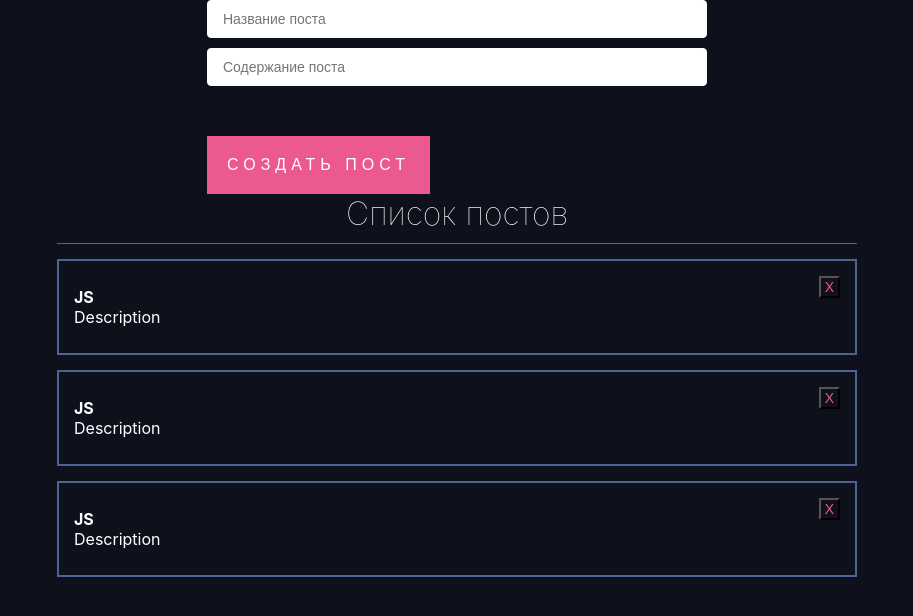
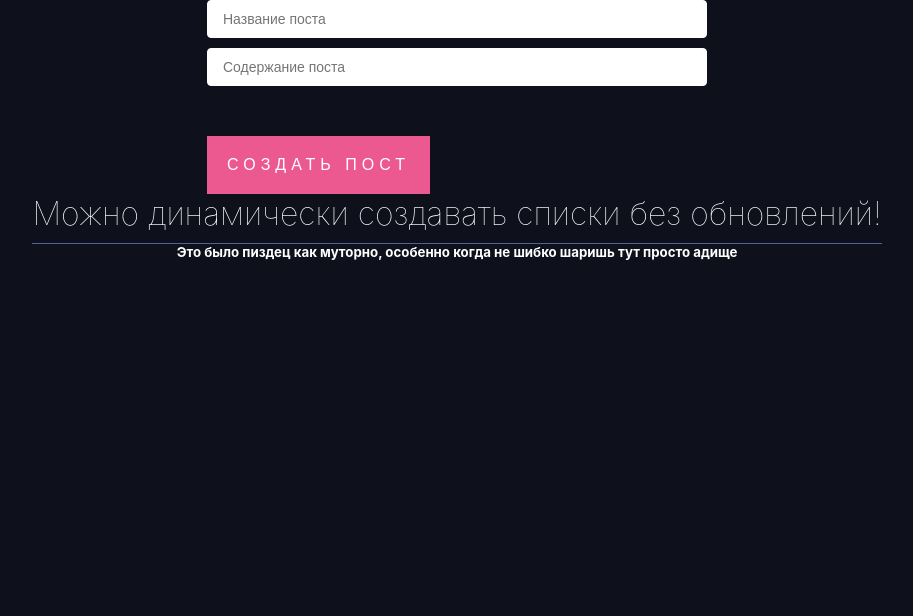
Before and after one commit to OniGrayFox/First_App_React, a React (Create React App) app: page / in a window 1280 px wide. Shown: the top 616 px of the page, without its empty margins (183-1096 px from the left). Built offline with nearby package versions, Linux system fonts and the light colour scheme.

Commit message:
Update 5 files

```diff
--- a/src/App.js
+++ b/src/App.js
@@ -6,28 +6,35 @@ import Regform from "./RegForm"
 import CustomInput from "./CustomInput";
 import PostItem from "./PostItems";
 import PostList from "./PostList";
-import PostInput from "./PostInput";
+import PostForm from "./PostForm";
 
 
 
 
 
 function App() {
- const [posts , setPosts] = useState([
-  {id: 1 , title: "JS", body: "Description"},
-  {id: 1 , title: "JS", body: "Description"},
-  {id: 1 , title: "JS", body: "Description"},
- ])
+
+  const [posts , setPosts] = useState([])
+
+  const createPost = (newPost) =>{
+    setPosts(...posts, newPost )
+  }
+
+
+
+
+
+
   return (
 
     <div>
-      <PostInput/>
-      <PostList posts={posts} title = "Cписок постов"/>
+      <PostForm create= {createPost}/>
+      <PostList posts={posts} title = "Можно динамически создавать списки без обновлений!"/>
 
     </div>
 
   );
-}
+};
 export default App;
 const rootElement = document.getElementById("root");
 ReactDOM.render(<App/>, rootElement);
--- /dev/null
+++ b/src/PostForm.js
@@ -0,0 +1,38 @@
+import React, { useState } from "react";
+
+
+
+
+const PostForm = ({create}) => {
+  const [post, setPost] = useState([{title: '' , body: '' }])
+  const [titles, setState] = useState('')
+  const [body, setBody] = useState('')
+
+  const addNewPost = (e) =>{
+    e.preventDefault()
+
+    const newPost = {
+      ...post , id: Date.now()
+    }
+    create(newPost)
+    setPost([{title: '' , body: '' }])
+    }
+
+  return (
+    <form>
+    <input  type = "text" placeholder="Название поста"
+    value={post.titles}
+    onChange = {e => setPost({...post,title:e.target.value})}
+    />
+    <input type = "text" placeholder="Содержание поста"
+    value={post.body}
+    onChange = {e => setPost({...post,body:e.target.value})}
+    />
+    <button type="submit" onClick = {addNewPost}>Создать пост</button>
+</form>
+
+
+
+  );
+};
+export default PostForm;
--- a/src/PostInput.js
+++ /dev/null
@@ -1,19 +0,0 @@
-import React, { useState } from "react";
-
-
-
-
-const PostInput = ({posts, title}) => {
-
-  return (
-    <form>
-        <input type = "text" placeholder="Название поста"/>
-        <input type = "text" placeholder="Содержание поста"/>
-        <button type="submit">Создать пост</button>
-    </form>
-
-
-
-  );
-}
-export default PostInput;
--- a/src/PostItems.js
+++ b/src/PostItems.js
@@ -13,7 +13,7 @@ const PostItem = (props) => {
   return (
     <div className="post">
          <div className="post__content">
-            <strong>{props.number} {props.post.title} </strong>
+            <strong>{props.number}. {props.post.title} </strong>
             <div>{props.post.body}</div>
         </div>
         <div className="post__btn">
--- a/src/PostList.js
+++ b/src/PostList.js
@@ -11,7 +11,8 @@ const PostList = ({posts, title}) => {
     <h1 style = {{textAlign: 'center'}}>
         {title}
       </h1>
-      {posts.map((post ) => <PostItem post = {post} key = {post.id}/>)}
+    <h5 style = {{color: "white",textAlign: 'center'}}>Это было пиздец как муторно, особенно когда не шибко шаришь тут просто адище </h5>
+      {...posts.map((post, index ) => <PostItem number = {index + 1} post = {post} key = {post.id}/>)}
 
     </div>
 
```
